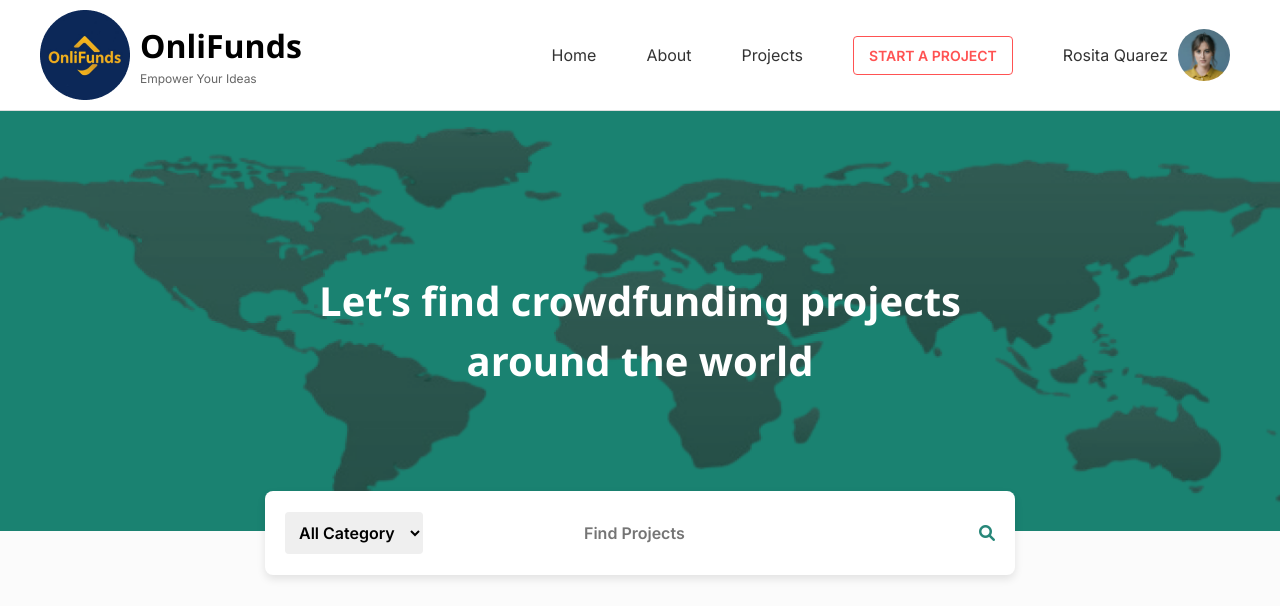
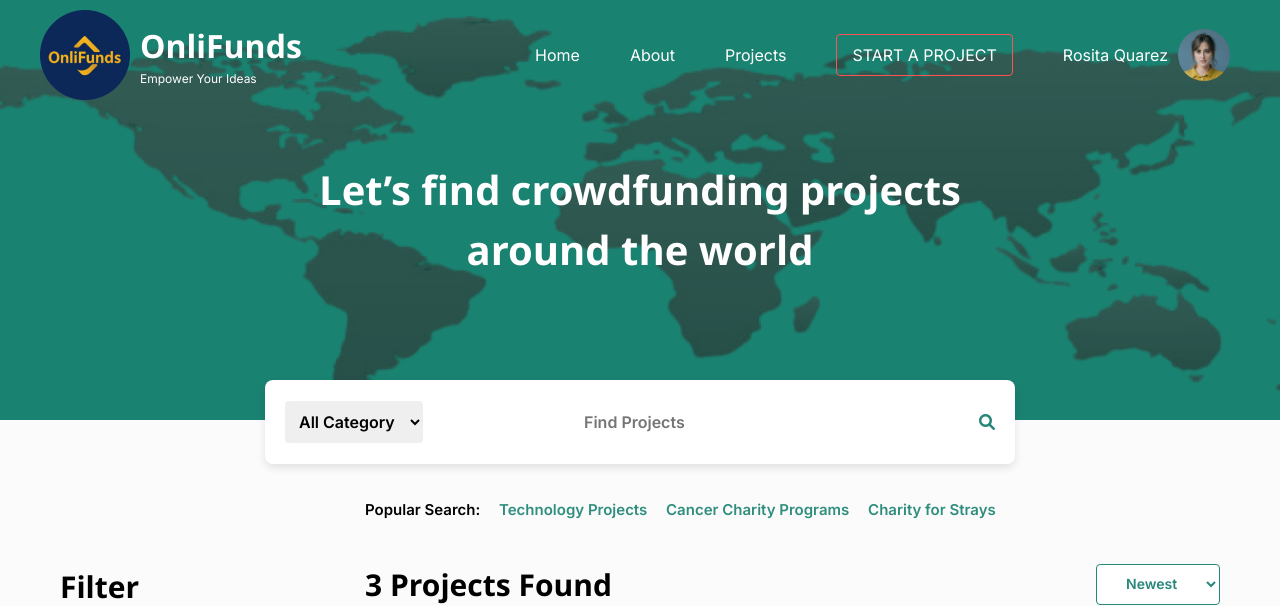
Before and after one commit to keulistin/OnliFunds---HCI, a PHP site: page /html/projectsA.html in a window 1280 px wide. Shown: the top 606 px of the page. Run offline with PHP 8.4, Linux system fonts and the light colour scheme.

Commit message:
Adding changes

```diff
--- a/css/styles.css
+++ b/css/styles.css
@@ -1273,6 +1273,64 @@ h1, h2, h3, h4, h5, h6 {
 .navbar-transparent .start-project-button:hover {
     background-color: #ff5252;
     color: white;
+}
+.logged-in-username{
+	color: white;
+	font-size: 16px;
+    font-weight: 500;
+}
+
+.logged-in-username:hover{
+    color: white;
+	font-weight: bold;
+}
+
+.logged-in-user-profil {
+	position: relative;
+	display: flex;
+	align-items: center;
+	margin-left: 25px;
+	cursor: pointer;
+}
+
+.logged-in-user-profil img{
+    width: 52px;
+    height: 52px;
+    border-radius: 50%;
+    margin-right: 10px;
+	margin-left: 10px;
+}
+
+.logged-in-user-profil .dropdown-men {
+    display: none;
+    position: absolute;
+    top: 60px;
+    right: 0;
+    background-color: white;
+    box-shadow: 0 4px 8px rgba(0, 0, 0, 0.1);
+    border: 1px solid #ddd;
+    border-radius: 4px;
+    width: 200px;
+    z-index: 5;
+    padding: 10px 0;
+}
+
+.logged-in-user-profil .dropdown-men a {
+    margin: 0;
+    display: block;
+    padding: 10px 20px;
+    text-decoration: none;
+    color: #333;
+    font-size: 16px;
+	font-weight: bold;
+}
+
+.logged-in-user-profil .dropdown-men a:hover {
+    background-color: #f0f0f0;
+}
+
+.logged-in-user-profil .dropdown-men a + a {
+    border-top: 1px solid #eee; /* Adds separation between items */
 }
 
 /* Hero Section */
--- a/html/projectsA.html
+++ b/html/projectsA.html
@@ -12,38 +12,39 @@
 	<link rel="stylesheet" href="https://cdnjs.cloudflare.com/ajax/libs/font-awesome/6.0.0-beta3/css/all.min.css" integrity="sha384-k6RqeWeci5ZR/Lv4MR0sA0FfDOMtl/tE7HT72fSUkSuZXCe9jKg6abX5xnu2bDbD" crossorigin="anonymous">
 </head>
 <body>
-	<!-- Navbar for Logged-in Users -->
-	<nav class="logged-in-navbar">
-		<div class="logged-in-navbar-logo">
+		<!-- Navbar -->
+	<nav class="navbar-transparent">
+		<div class="navbar-logo">
 			<a href="lanAfter.html" style="text-decoration:none;">
-				<img src="../images/logo.png" alt="OnliFunds Logo" class="logged-in-logo-img">
+				<img src="../images/logo.png" alt="OnliFunds Logo" class="logo-img">
 			</a>
-			<div class="logged-in-logo-text">
-				<h1><a href="lanAfter.html" style="text-decoration:none; color:black;">OnliFunds</a></h1>
+			<div class="logo-text">
+				<h1><a href="lanAfter.html" style="text-decoration:none;">OnliFunds</a></h1>
 				<p>Empower Your Ideas</p>
 			</div>
 		</div>
-		<div class="logged-in-nav-links">
-			<a href="lanAfter.html" class="logged-in-nav-item">Home</a>
-			<a href="aboutA.html" class="logged-in-nav-item">About</a>
-			<a href="projectsA.html" class="logged-in-nav-item">Projects</a>
-			<a href="start.html" class="logged-in-nav-item logged-in-start-project-button">Start a Project</a>
-		<div class="logged-in-user-profile">
-			<span class="logged-in-user-name">Rosita Quarez</span>
-			<img src="../images/profile.png" alt="User Profile" class="logged-in-profile-img">
-			<div class="dropdown-menu">
-				<a href="my-projects.html">My Projects</a>
+		<div class="nav-links">
+			<a href="lanAfter.html" class="nav-item">Home</a>
+			<a href="aboutA.html" class="nav-item">About</a>
+			<a href="projectsA.html" class="nav-item">Projects</a>
+			<a href="start.html" class="nav-item start-project-button">Start a Project</a>
+		<div class="logged-in-user-profil">
+			<span class="logged-in-username">Rosita Quarez</span>
+			<img src="../images/profile.png" alt="User Profile" class="logged-in-profile-im">
+			<div class="dropdown-men">
+				<a href="my-projects.html" style="color:black;">My Projects</a>
 				<a href="backed-projects.html">Backed Projects</a>
 				<a href="profile-settings.html">Profile Settings</a>
 				<a href="login.html">Log Out</a>
 			</div>
 		</div>
 		</div>
+		</div>
 	</nav>
 	<script>
 		document.addEventListener("DOMContentLoaded", function() {
-			const userProfile = document.querySelector('.logged-in-user-profile');
-			const dropdownMenu = document.querySelector('.dropdown-menu');
+			const userProfile = document.querySelector('.logged-in-user-profil');
+			const dropdownMenu = document.querySelector('.dropdown-men');
 
 			userProfile.addEventListener('click', function() {
 				dropdownMenu.style.display = dropdownMenu.style.display === 'block' ? 'none' : 'block';
```
Also changed, not shown: html/login.html (+21 -2 lines).
